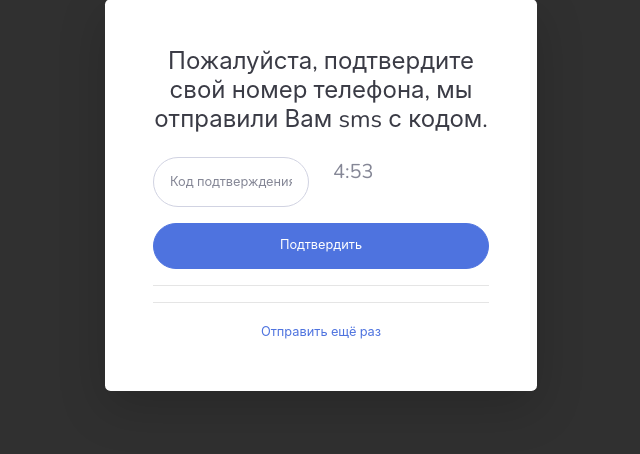
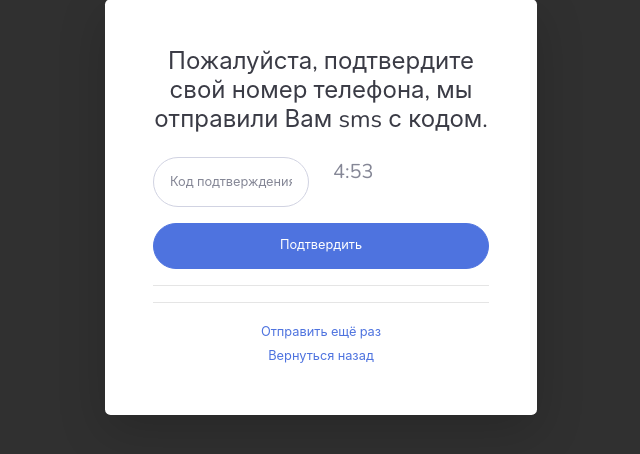
Before and after one commit to kuanqk/yourightkz, a Django app: template app/templates/register_sms.html in a window 1280 px wide. Shown: the part 129-583 px from the top of the page, without its empty margins (319-959 px from the left). Run offline with Django 3.2, Linux system fonts and the light colour scheme; the template is opened without the code that fills it, so the values that code supplies are empty; some libraries are stand-ins or nearby versions.

Commit message:
sms logout page

```diff
--- a/app/templates/register_sms.html
+++ b/app/templates/register_sms.html
@@ -92,6 +92,10 @@
                             <div class="text-center">
                                 <a class="small" href="/sms_again.html">Отправить ещё раз</a>
                             </div>
+
+                            <div class="text-center">
+                                <a class="small" href="/logout.html">Вернуться назад</a>
+                            </div>
                         </div>
                     </div>
                 </div>
```
Also changed, not shown: app/views.py (+6 -5 lines).
